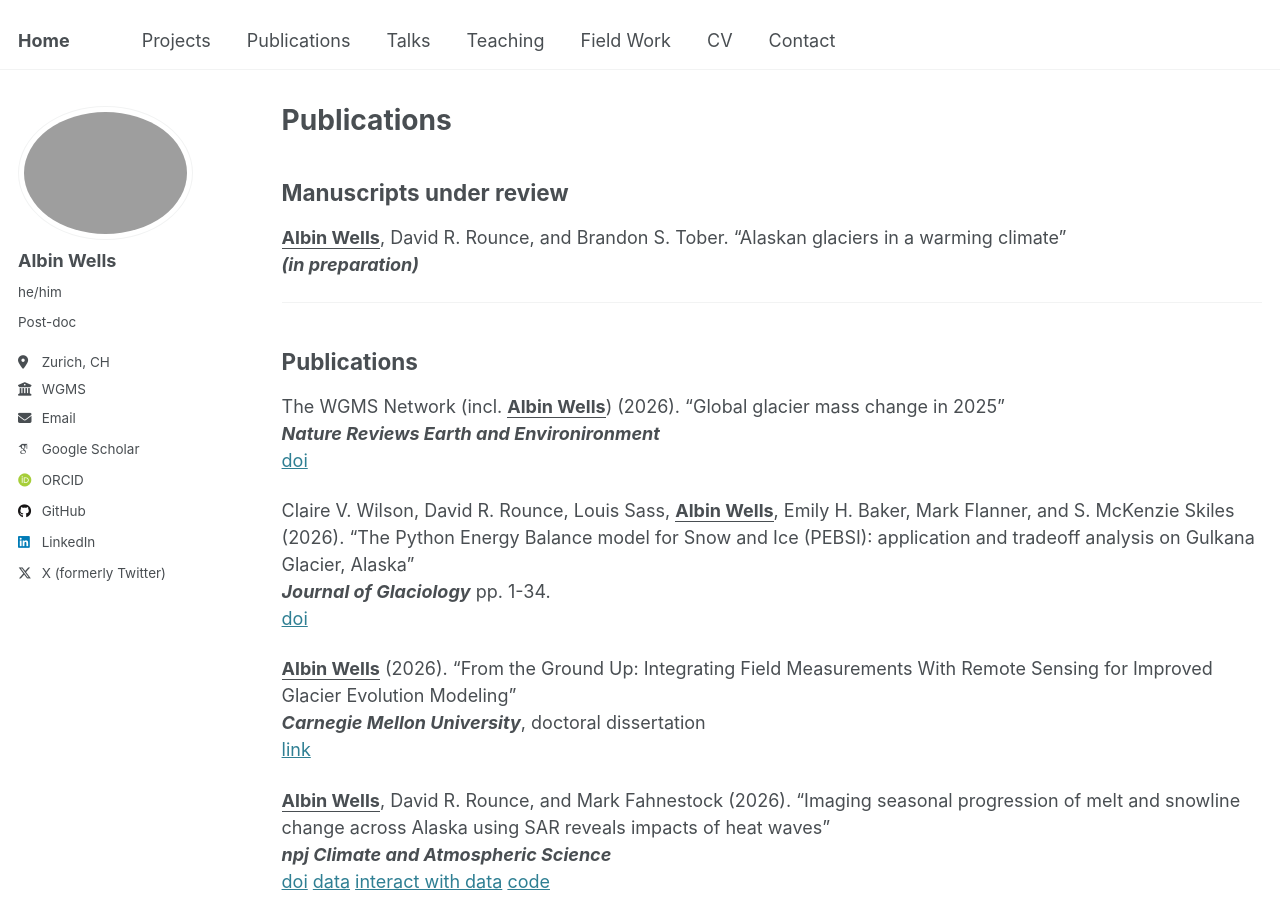
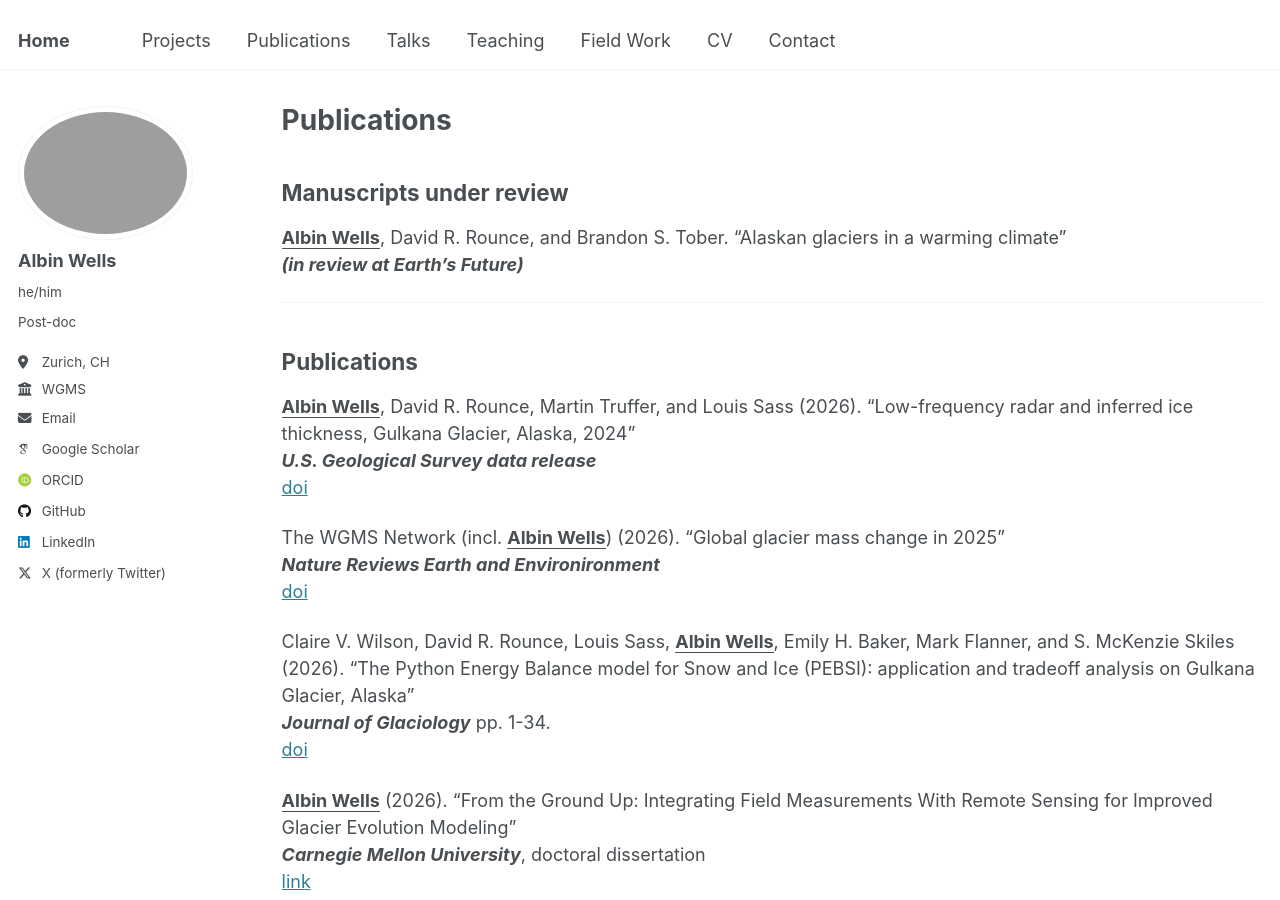
Before and after one commit to albinwwells/albinwwells.github.io, a Jekyll site: the page built from _pages/publications.md, in a window 1280 px wide and 900 px high. Built offline with Jekyll 4.4.1, drawn with Linux system fonts in a browser that asks for light colours; some web fonts are replaced.

Commit message:
Update publications.md

```diff
--- a/_pages/publications.md
+++ b/_pages/publications.md
@@ -10,10 +10,13 @@ redirect_from:
 ## Manuscripts under review
 
 <ins>**Albin Wells**</ins>, David R. Rounce, and Brandon S. Tober. "Alaskan glaciers in a warming climate"\
-***(in preparation)***
+***(in review at Earth's Future)***
 
 ---
 ## Publications
+<ins>**Albin Wells**</ins>, David R. Rounce, Martin Truffer, and Louis Sass (2026). "Low-frequency radar and inferred ice thickness, Gulkana Glacier, Alaska, 2024"\
+***U.S. Geological Survey data release***\
+[doi](https://doi.org/10.5066/P135I3MH)
 
 The WGMS Network (incl. <ins>**Albin Wells**</ins>) (2026). "Global glacier mass change in 2025"\
 ***Nature Reviews Earth and Environironment***\
```
